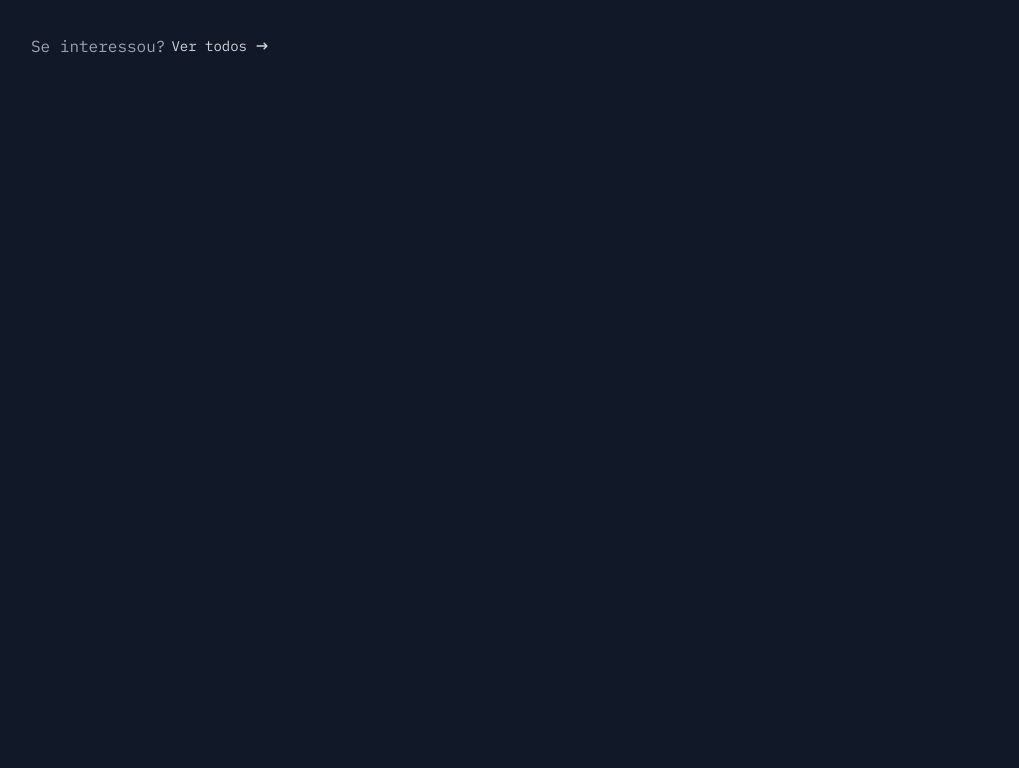
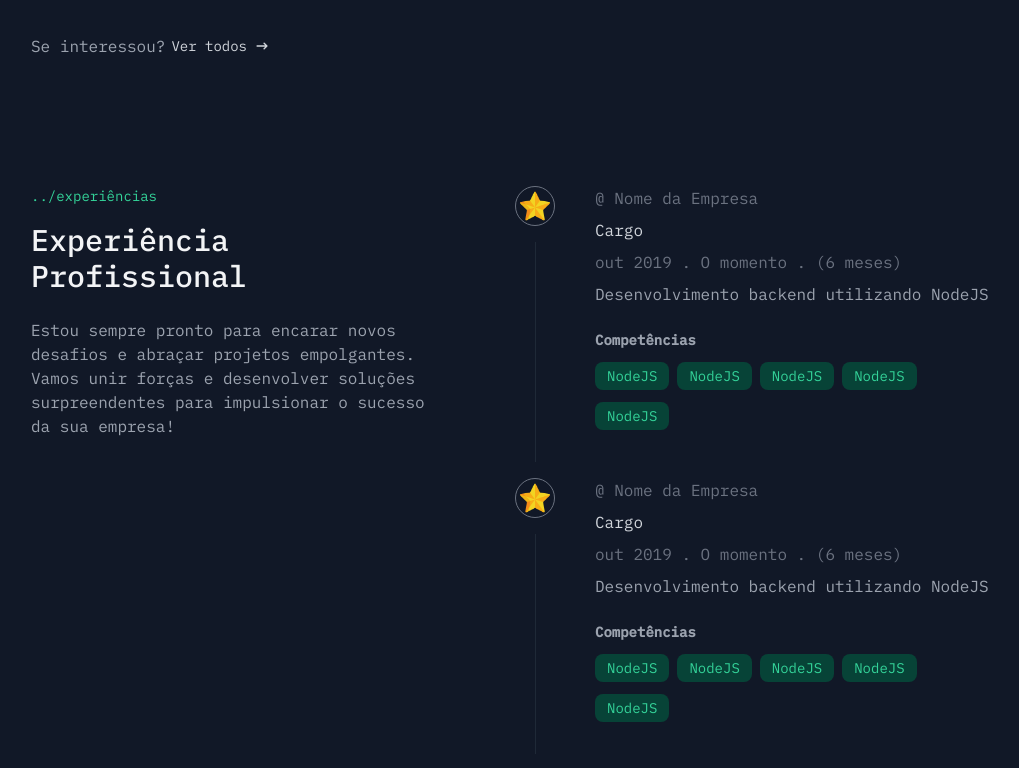
Before and after one commit to fausantosdev/portfolio, a Next.js app: page / in a window 1280 px wide. Shown: the part 2320-3088 px from the top of the page, without its empty margins (33-1052 px from the left). Before the commit the page ends 2442 px from the top, so only its background shows below. Built offline with nearby package versions, Linux system fonts and the light colour scheme.

Commit message:
:construction: adds professional experience component

```diff
--- a/app/page.tsx
+++ b/app/page.tsx
@@ -1,6 +1,7 @@
 import { FeaturedProjects } from "./components/pages/home/FeaturedProjects";
 import { HeroSection } from "./components/pages/home/HeroSection";
 import { KnownTechs } from "./components/pages/home/KnownTechs";
+import { WorkExperience } from "./components/pages/home/WorkExperience";
 
 export default async function Home() {
   return (
@@ -8,6 +9,7 @@ export default async function Home() {
       <HeroSection />
       <KnownTechs />
       <FeaturedProjects />
+      <WorkExperience />
     </>
   )
 }
```
